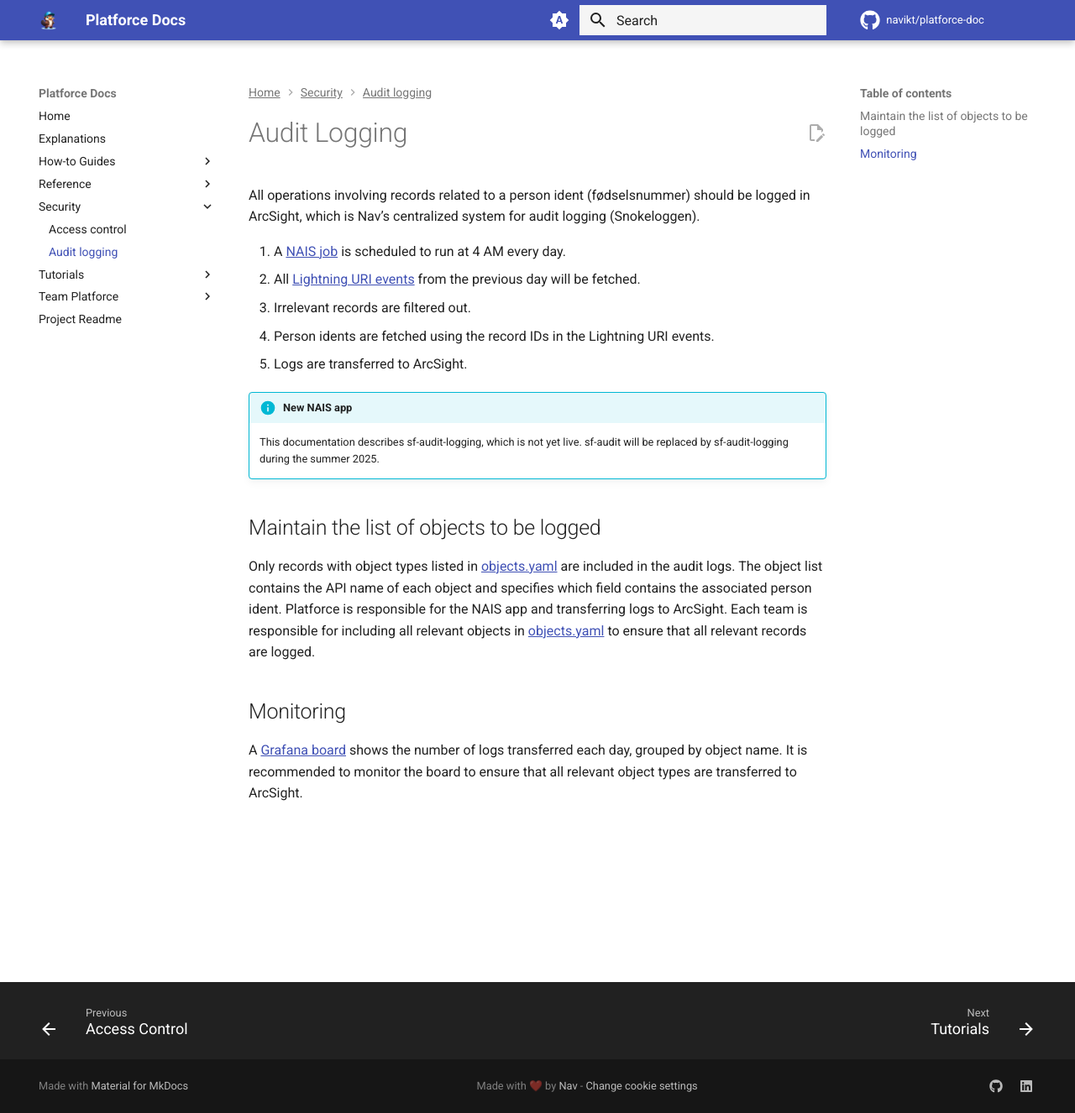
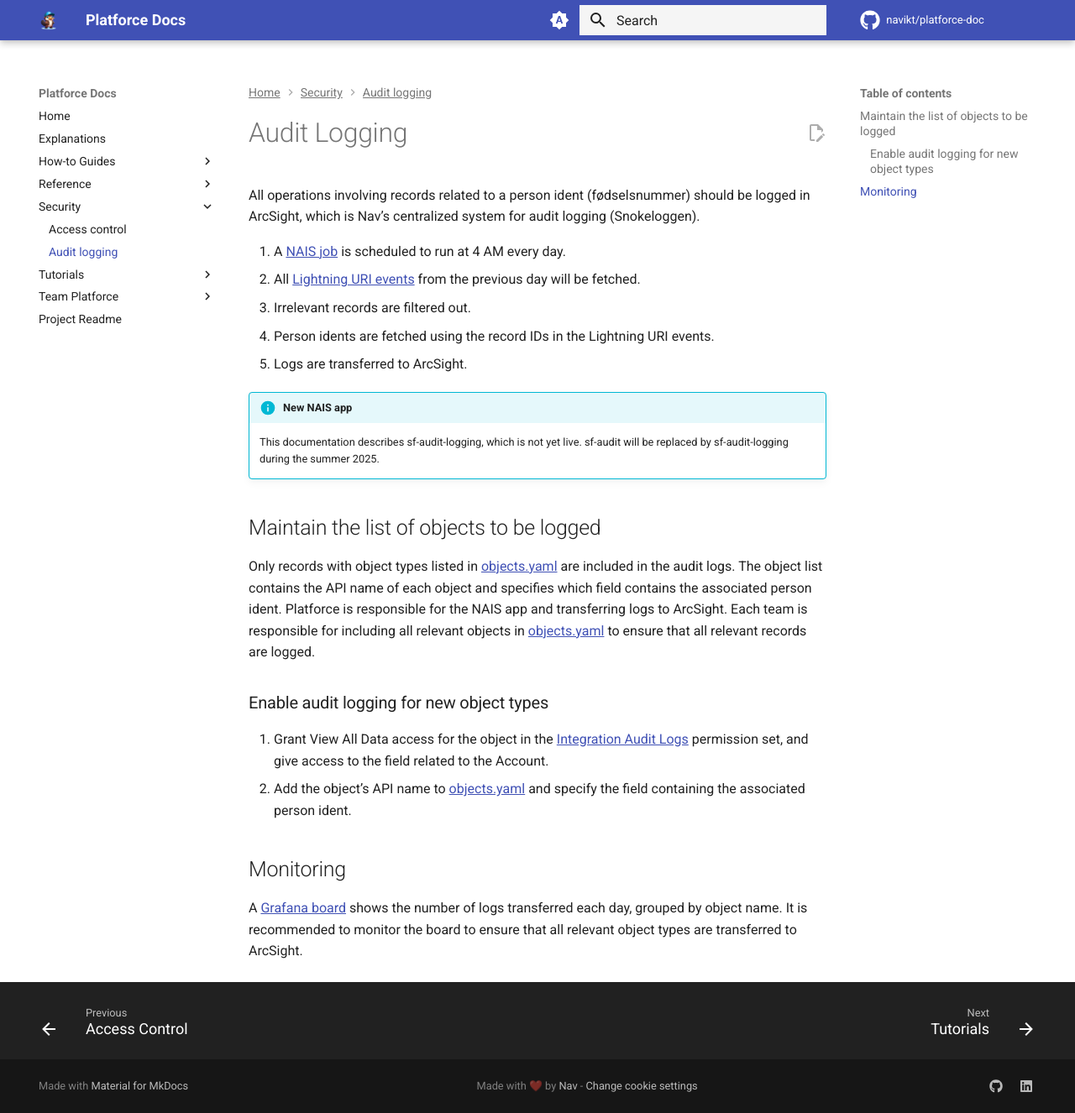
Before and after one commit to navikt/platforce-doc, an MkDocs documentation site: the page built from docs/security/audit-logging/index.md, in a window 1280 px wide and 1326 px high. Shown: the whole window at 84% size. Built offline with MkDocs 1.6.1 and Material for MkDocs 9.7.7, drawn with Linux system fonts in a browser that asks for light colours; comment, search, counter and statistics services are not loaded.

Commit message:
Enable audit logging for new object types

```diff
--- a/docs/security/audit-logging/index.md
+++ b/docs/security/audit-logging/index.md
@@ -19,6 +19,11 @@ The object list contains the API name of each object and specifies which field c
 Platforce is responsible for the NAIS app and transferring logs to ArcSight.
 Each team is responsible for including all relevant objects in [objects.yaml](https://github.com/navikt/sf-audit-logging/blob/main/src/main/resources/objects.yaml) to ensure that all relevant records are logged.
 
+### Enable audit logging for new object types
+
+1. Grant View All Data access for the object in the [Integration Audit Logs](https://github.com/navikt/crm-platform-unpackaged/blob/main/force-app/main/default/permissionsets/Integration_AuditLogs.permissionset-meta.xml) permission set, and give access to the field related to the Account.
+2. Add the object’s API name to [objects.yaml](https://github.com/navikt/sf-audit-logging/blob/main/src/main/resources/objects.yaml) and specify the field containing the associated person ident.
+
 ## Monitoring
 
 A [Grafana board](https://grafana.nav.cloud.nais.io/d/fekgqpvnx2qkgd/audit-logs?orgId=1&from=now-7d&to=now&timezone=browser) shows the number of logs transferred each day, grouped by object name.
```
